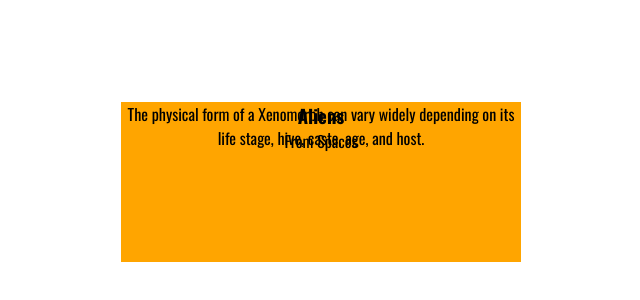
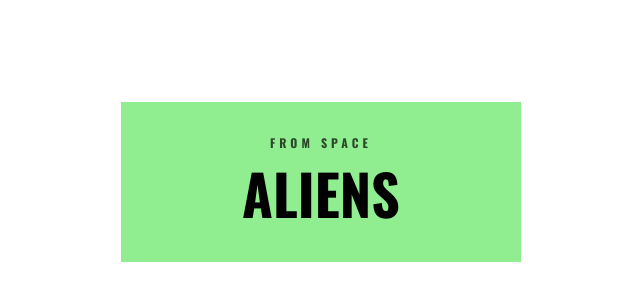
Before and after one commit to airwolff/daily_build, a plain HTML site: page 13-Flip-Card/index.html in a window 1280 px wide. Shown: the part 218-518 px from the top of the page, without its empty margins (319-959 px from the left). Drawn offline with nearby package versions, Linux system fonts and the light colour scheme.

Commit message:
cleaning up and style in progress

```diff
--- a/13-Flip-Card/index.html
+++ b/13-Flip-Card/index.html
@@ -20,7 +20,7 @@
             <div class="card__content">
                 <div class="card__front">
                     <h3 class="card__title">Aliens</h3>
-                    <p class="card__subtitle">From Spaces</p>
+                    <p class="card__subtitle">From Space</p>
                 </div>
                 <div class="card__back">
                     <p class="card__body">The physical form of a Xenomorph can vary widely depending on its life stage, hive, caste, age, and host.</p>
--- a/13-Flip-Card/style.css
+++ b/13-Flip-Card/style.css
@@ -1,6 +1,17 @@
 @import url('https://fonts.googleapis.com/css?family=Oswald:400,700');
 
-*, *::before, *::after {
+:root {
+	--level-one: translateZ(3rem);
+	--level-two: translateZ(4rem);
+	--level-three: translateZ(6rem);
+
+	--fw-normal: 400;
+	--fw-bold: 700;
+}
+
+*,
+*::before,
+*::after {
 	box-sizing: border-box;
 	margin: 0;
 }
@@ -14,17 +25,19 @@ body {
 
 .card {
 	width: 400px;
-  background: orange;
-}
-
-.card:hover .card__content {
-  transform: rotate(90deg);
 }
 
 .card__content {
 	text-align: center;
 	position: relative;
 	padding: 5rem;
+  transition: transform 3s;
+  background: lightgray;
+	transform-style: preserve-3d;
+}
+
+.card:hover .card__content {
+	transform: rotateY(0.5turn);
 }
 
 .card__front,
@@ -34,4 +47,36 @@ body {
 	bottom: 0;
 	left: 0;
 	right: 0;
+	padding: 2rem;
+	backface-visibility: hidden;
+	transform-style: preserve-3d;
 }
+
+.card__front {
+	background: lightgreen;
+	display: grid;
+}
+
+.card__title {
+	font-size: 3.5rem;
+	transform: var(--level-three);
+	order: 2;
+	text-transform: uppercase;
+}
+
+.card__subtitle {
+	transform: var(--level-two);
+	text-transform: uppercase;
+	letter-spacing: 4px;
+	font-size: 0.75rem;
+	font-weight: var(--fw-bold);
+	opacity: 0.7;
+}
+
+.card__body {
+	transform: var(--level-two);
+}
+
+.card__back {
+	transform: rotateY(0.5turn);
+}
```
Lines whose indentation alone changed are shown as unchanged.
